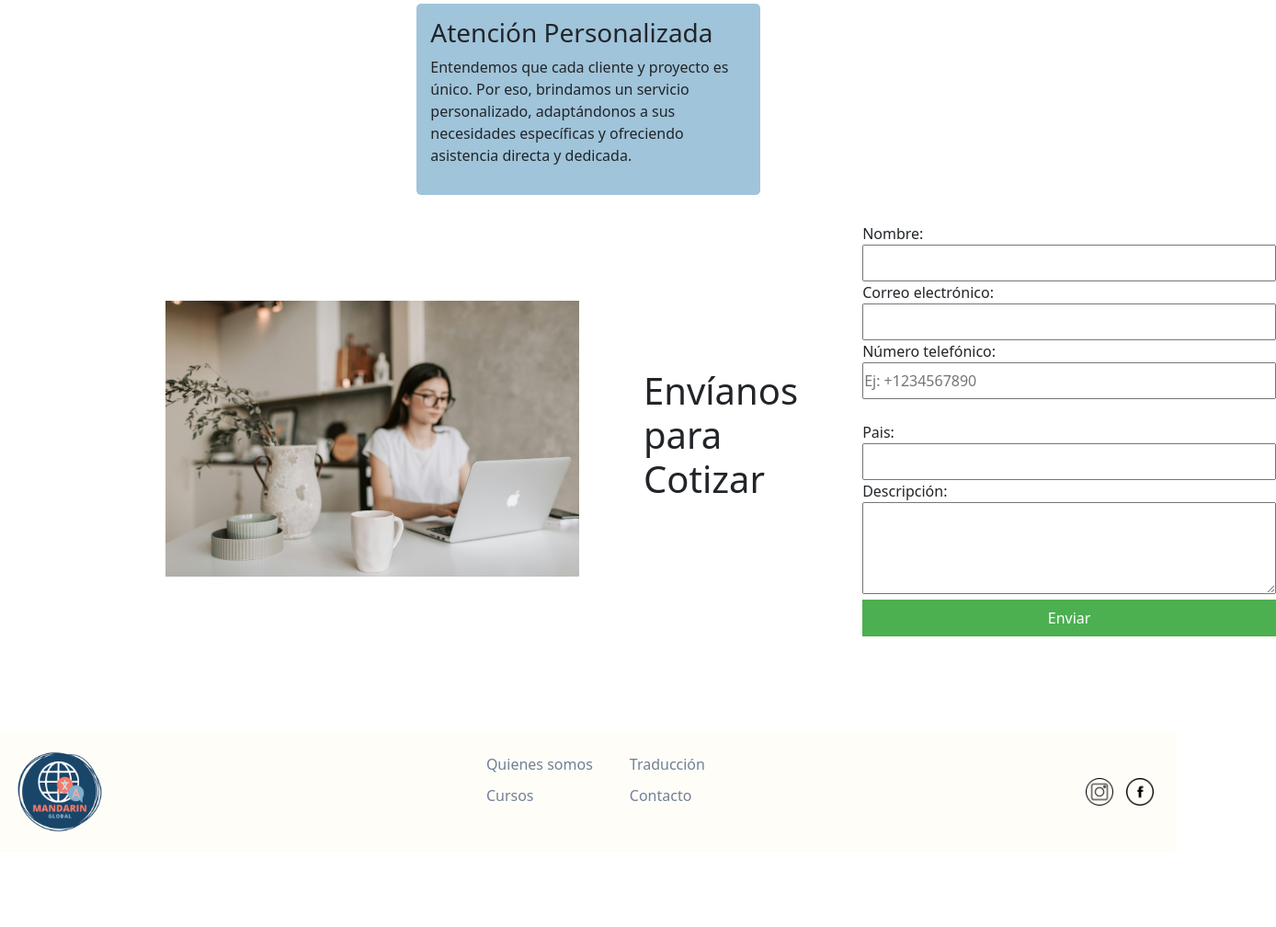
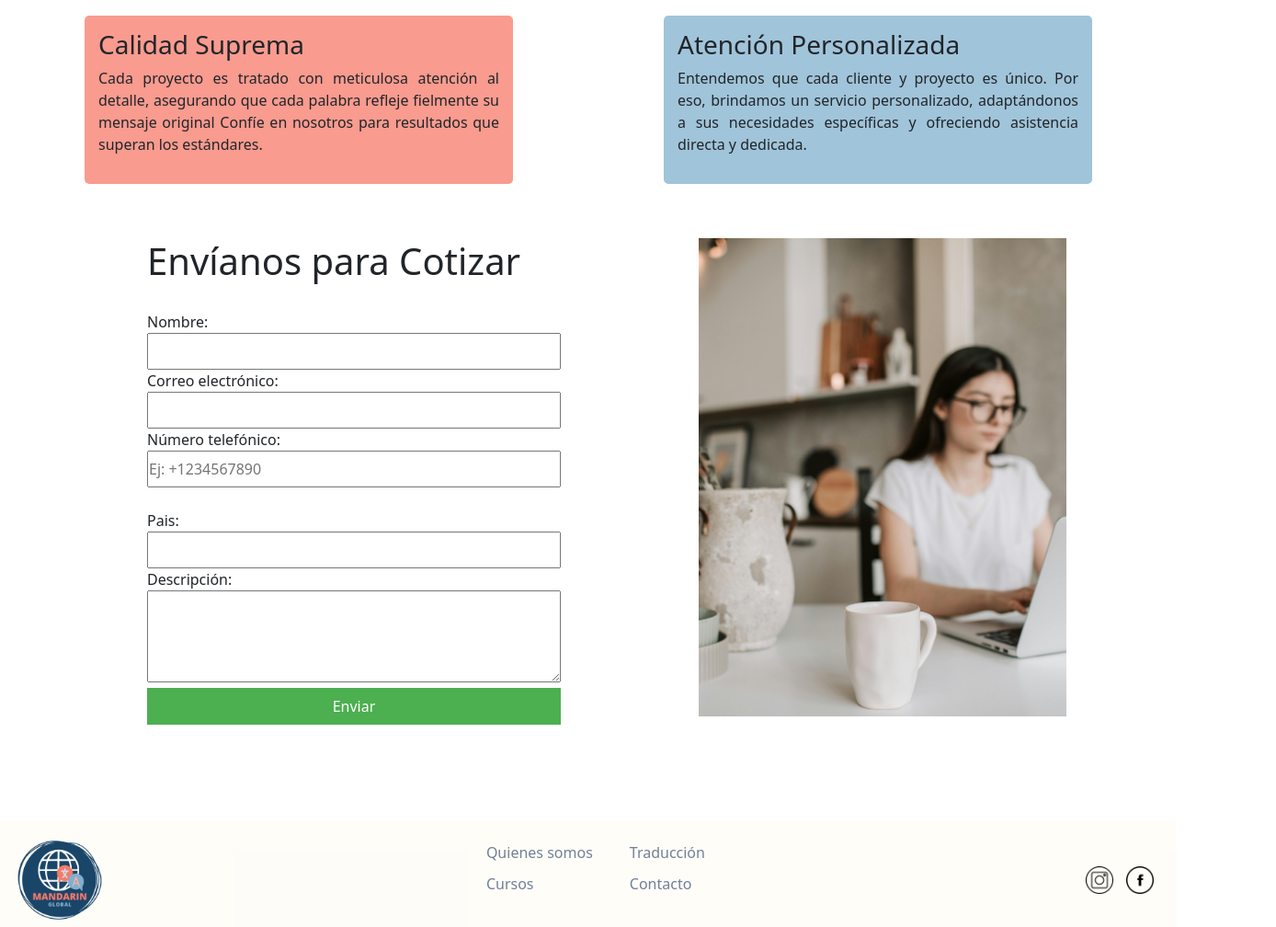
Before and after one commit to yushantai/proyectowebcoder, a plain HTML site: page views/Traduccion.html in a window 1280 px wide. Shown: the part 855-1863 px from the top of the page at 92% size, 1388 px wide, since content can reach past the window. Before the commit the page ends 1781 px from the top, so only its background shows below. Drawn offline with nearby package versions, Linux system fonts and the light colour scheme.

Commit message:
Se acomodo los responsive del page de traduccion

```diff
--- a/Css/style.css
+++ b/Css/style.css
@@ -643,6 +643,7 @@
     margin: 0;
     padding: 0;
     box-sizing: border-box;
+    background-color: rgba(250, 237, 205, 0.15);
 }
 
 .banner-traduccion{
@@ -666,7 +667,7 @@
     font-style: normal;
     font-weight: 700;
     line-height: 30px; /* 46.875% */
-    margin-bottom: 50px; /* Agrega espacio entre el título y el párrafo */
+    margin-bottom: 50px; /* Espacio entre el título y el párrafo */
 
 }
 .Texto_traduccion{
@@ -684,7 +685,7 @@
     display: block; /* Cambiado a inline-flex para que se ajuste al contenido */
     justify-content: center; /* Centrar el contenido del botón horizontalmente */
     align-items: center; /* Centrar el contenido del botón verticalmente */
-    padding: 10px 20px;
+    padding: 10px 30px;
     text-decoration: none; /* Quitar el subrayado de los enlaces */
 
     margin: px auto;
@@ -715,6 +716,8 @@
     font-style: normal;
     font-weight: 600;
     line-height: 50px; /* 90.909% */
+    margin-top: 50px;
+    margin-bottom: 30px;
 }
 
 .beneficio-traduccion2{
@@ -737,9 +740,56 @@
 .card_art1 {
     background: rgba(247, 122, 106, 0.75);
 }
+.parrafo{
+    text-align: justify;
 
-/* Media query para pantallas de tabletas */
+}
+
+/****************Formato de traduccion*********************/
+
+.formulario-contacto {
+    display: flex;
+    flex-direction: column;
+    align-items: center;
+    padding: 20px;
+    width: 100%;
+}
+
+img {
+    max-width: 100%;
+    height: auto;
+    object-fit: cover; /* Asegura que la imagen cubra el contenedor sin perder sus proporciones */
+}
+
+.container-form {
+    display: flex;
+    flex-direction: column; /* Comienza con una disposición vertical */
+    align-items: center;
+  }
+
+.SendCotizar{
+    margin-top: 30px;
+    margin-bottom: 10px;
+}
+
+
+  /* Estilos para tabletas */
 @media (min-width: 768px) {
+    .container-form {
+        flex-direction: row; /* Coloca la imagen y el formulario lado a lado */
+        justify-content: space-evenly; /* Espacia los elementos uniformemente */
+        gap: 50px;
+    }
+
+    .imagentrad, .formulario {
+        flex: 1; /* Distribuye el espacio disponible entre la imagen y el formulario */
+    }
+    .imagentrad img {
+        width: 400px;
+        height: 520px;
+        flex-shrink: 0;
+        margin-left: 100px;
+    }
     .beneficio-traduccion2 {
         flex-direction: row; /* Cambia a disposición horizontal */
         flex-wrap: wrap; /* Permite que los elementos se envuelvan si no caben en una sola fila */
@@ -748,62 +798,23 @@
     }
     .card_art, .card_art1 {
         /* Asegura que los elementos no ocupen toda la fila en pantallas más grandes */
-        width: calc(50% - 40px); /* Ajusta este valor según el gap y el padding deseados */
+        width: calc(50% - 30px); /* Ajusta este valor según el gap y el padding deseados */
         margin-bottom: 0; /* Puede ajustar o remover el espacio adicional en la parte inferior si es necesario */
     }
-}
 
-/* Media query para pantallas de escritorio */
-@media (min-width: 1024px) {
-    .card_art, .card_art1 {
-        width: calc(33.333% - 40px); /* Tres elementos por fila con espacio entre ellos */
-    }
-}
-/****************Formato de traduccion*********************/
-
-.formulario-contacto {
-    display: flex;
-    flex-direction: column; /* Alinea los elementos del formulario verticalmente */
-    align-items: center; /* Centra el formulario en el contenedor */
-    padding: 20px;
-    width: 100%; /* Asegura que el contenedor tome el ancho completo */
-}
-
-img {
-    max-width: 100%;
-    height: auto;
-    object-fit: cover; /* Asegura que la imagen cubra el contenedor sin perder sus proporciones */
-
-}
-
-.container-form {
-    display: flex;
-    flex-direction: column; /* Comienza con una disposición vertical */
-    align-items: center; /* Alinea los hijos al centro */
-  }
-
-  /* Estilos para tabletas */
-@media (min-width: 768px) {
-    .container-form {
-        flex-direction: row; /* Coloca la imagen y el formulario lado a lado */
-        justify-content: space-evenly; /* Espacia los elementos uniformemente */
-    }
-
-    .imagentrad, .formulario {
-        flex: 1; /* Distribuye el espacio disponible entre la imagen y el formulario */
-        margin: 0 20px; /* Añade un poco de espacio entre la imagen y el formulario */
-    }
-    .imagentrad img {
-        max-width: 500px; /* Limita el tamaño máximo de la imagen */
-        max-height: 300px; /* Puedes ajustar el máximo de alto de la imagen aquí */
+    .SendCotizar{
+        margin-bottom: 30px;
     }
   }
 
   /* Estilos para pantallas de desktop */
-  @media (min-width: 1024px) {
+@media (min-width: 1024px) {
     .container-form {
       max-width: 960px; /* Limita el ancho máximo del contenedor */
       margin: 0 auto; /* Centra el contenedor en la pantalla */
+    }
+    .card_art, .card_art1 {
+        width: calc(40% - 30px); /* Tres elementos por fila con espacio entre ellos */
     }
 
   }
--- a/views/Traduccion.html
+++ b/views/Traduccion.html
@@ -49,8 +49,7 @@
     <main>
       <section class="banner-traduccion">
         <h2 class="Trad">Traducciones </h2>
-        <p class="Texto_traduccion">Chino mandarin - Español
-          Español - Chino mandarin.</p>
+        <p class="Texto_traduccion">Chino mandarin - Español</p>
         <a href="#" class="Cotizar">Cotizar</a>
       </section>
             <!-----------------------------------------------------Beneficios------------------------------------------->
@@ -60,19 +59,19 @@
         <div class="beneficio-traduccion2">
           <article class="card_art1">
             <h3>Rapidez Asegurada</h3>
-            <p>Comprometidos con su urgencia, entregamos
+            <p class="parrafo">Comprometidos con su urgencia, entregamos
               traducciones exactas y veloces, manteniendo la calidad en cada paso. Reciba su proyecto puntualmente. </p>
           </article>
 
           <article class="card_art">
             <h3>Compromiso con su Contento </h3>
-            <p>Su felicidad es nuestra meta. Ofrecemos traducciones fieles y ajustes gratuitos para asegurar su plena
+            <p class="parrafo">Su felicidad es nuestra meta. Ofrecemos traducciones fieles y ajustes gratuitos para asegurar su plena
               satisfacción. Nuestro servicio busca siempre ir más allá de lo esperado.</p>
           </article>
 
           <article class="card_art1">
             <h3>Calidad Suprema </h3>
-            <p>
+            <p class="parrafo">
               Cada proyecto es tratado con meticulosa atención al detalle, asegurando que cada palabra refleje fielmente su mensaje original
               Confíe en nosotros para resultados que superan los estándares.
             </p>
@@ -80,24 +79,18 @@
 
           <article class="card_art">
             <h3>Atención Personalizada</h3>
-            <p>Entendemos que cada cliente y proyecto es único. Por eso, brindamos un servicio personalizado,
+            <p class="parrafo">Entendemos que cada cliente y proyecto es único. Por eso, brindamos un servicio personalizado,
               adaptándonos a sus necesidades específicas y ofreciendo asistencia directa y dedicada.</p>
           </article>
-
         </div>
-
       </section>
           <!-----------------------------------------------------Formulario------------------------------------------->
 
     <section class="formulario-contacto">
       <div class="container-form">
-        <div class="imagentrad">
-          <img src="../Imagen/17.jpg" alt="traducciones">
-        </div>
 
-        <div>
-          <h1>Envíanos para Cotizar</h1>
-        </div>
+        <div >
+          <h1 class="SendCotizar">Envíanos para Cotizar</h1>
 
         <div class="formulario">
           <form action="/submit_form" method="post">
@@ -120,6 +113,12 @@
         </form>
         </div>
       </div>
+
+      <div class="imagentrad">
+        <img src="../Imagen/17.jpg" alt="traducciones">
+      </div>
+
+    </div>
 
 
     </section>
```
